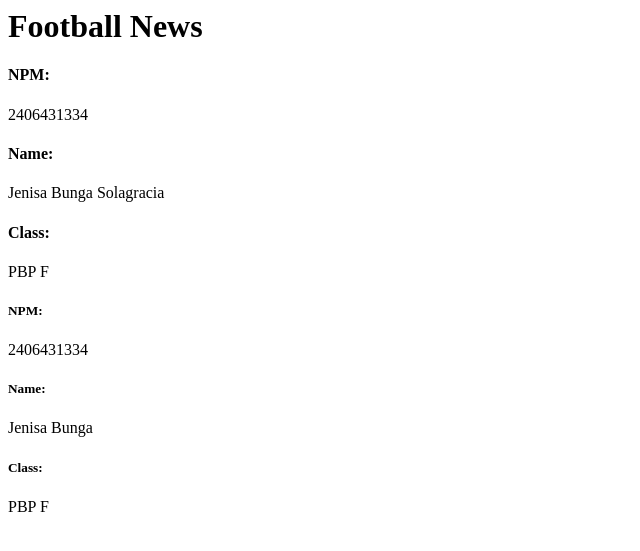
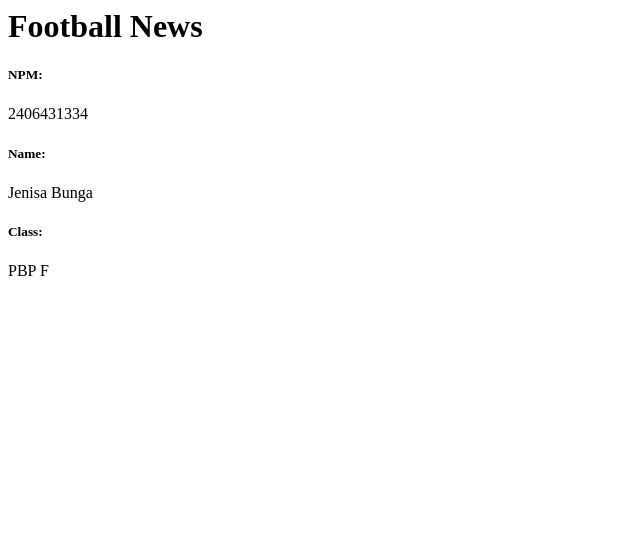
Before and after one commit to jebs-tech/football-news, a Django app: page / in a window 1280 px wide. Shown: the top 551 px of the page, without its empty margins (0-640 px from the left). Run offline with Django 5.2, Linux system fonts and the light colour scheme.

Commit message:
Merubah main.html

```diff
--- a/main/templates/main.html
+++ b/main/templates/main.html
@@ -1,11 +1,5 @@
 <h1>Football News</h1>
 
-<h4>NPM: </h4>
-<p>2406431334</p> <!-- Ubah sesuai dengan npm kamu -->
-<h4>Name: </h4>
-<p>Jenisa Bunga Solagracia</p> <!-- Ubah sesuai dengan nama kamu -->
-<h4>Class: </h4>
-<p>PBP F</p> <!-- Ubah sesuai dengan kelas kamu -->
 <h5>NPM: </h5>
 <p>{{ npm }}</p>
 <h5>Name: </h5>
```
